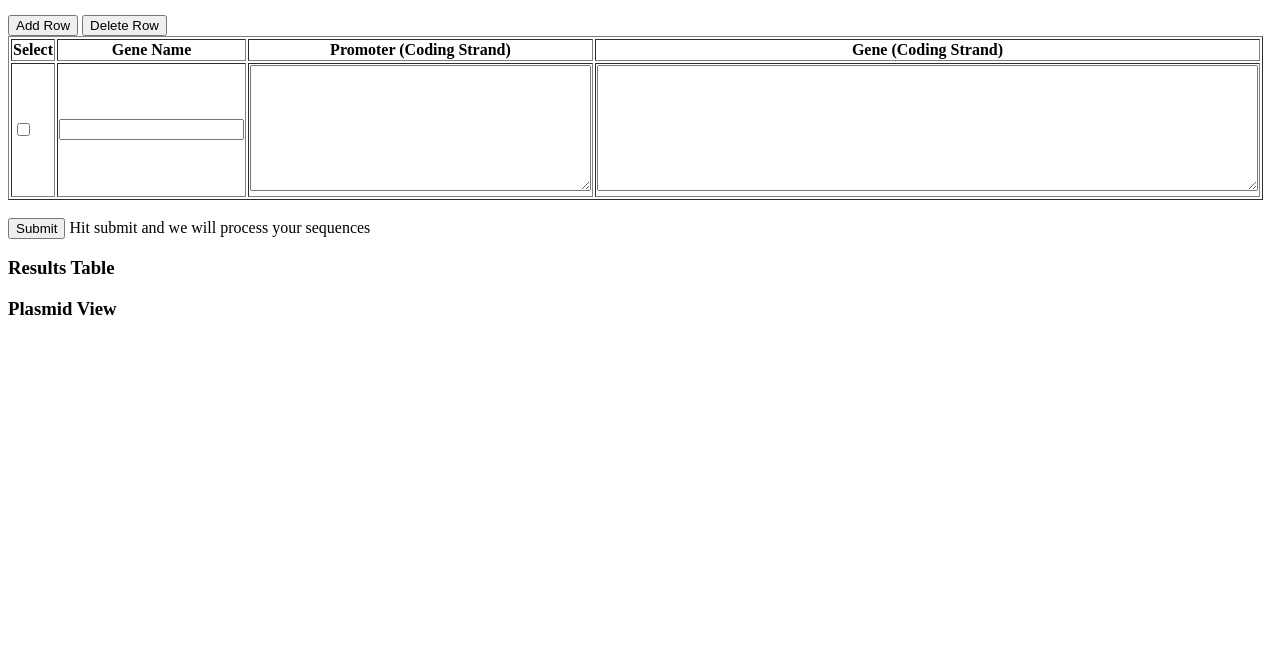
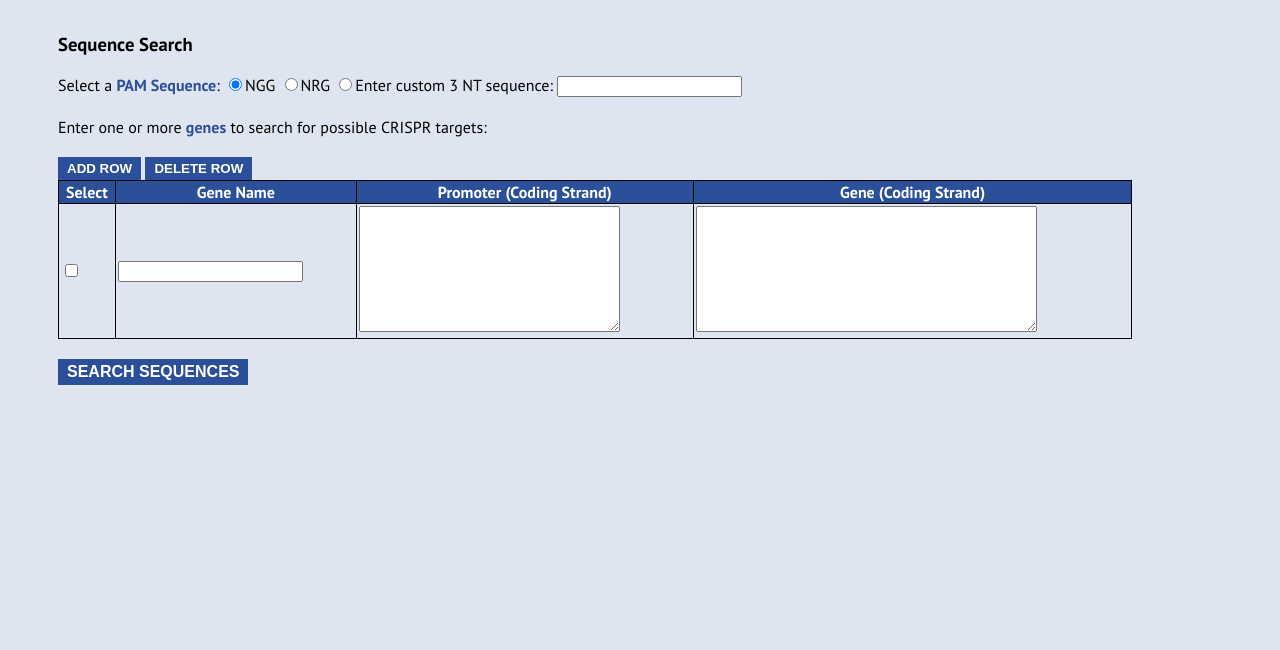
Before and after one commit to alexanian/uwaterloo-igem-2014, a plain HTML site: page crispri_tool/homepage.html in a window 1280 px wide. Shown: the part 150-800 px from the top of the page. Drawn offline with Linux system fonts and the light colour scheme.

Commit message:
Adds CSS to homepage.html, rms index.html and suggests default PAM sequences

```diff
--- a/crispri_tool/main.css
+++ b/crispri_tool/css/main.css
@@ -16,21 +16,45 @@ header h1{
 .bluetext {
   color: #2C4F99;
 }
-div#container { /* defaults */
+div#body_wrapper { /* defaults */
   font-family: 'PT Sans', sans-serif;
-  width: 600px;
-  margin-left: 100px;
+  width: 85%;
+  margin-left: 50px;
 }
-button {
+div#container {
+   max-width: 100%;
+}
+form#inputData{
+   max-width:100%;
+}
+div#pamseq {
+    display: inline;
+}
+table#inputTable {
+   width:100%;
+   border-color: black;
+   border-collapse: collapse;
+}
+#inputTable td {
+   padding: 2px;
+}
+#inputTable th {
+    color:white;
+	background-color: #2C4F99;
+}
+.button {
   color: white;
   font-weight: bold;
   text-transform: uppercase;
   background-color: #2C4F99;
   border: 3px solid #2C4F99;
 }
-button:hover {
-  background-color: #4F6FCC;
+.button:hover {
+  background-color: #191975;
   border: 3px solid #2C4F99;
+}
+#submitButton {
+    font-size: 1em;
 }
 footer {
   font-size: 12px;
--- a/crispri_tool/homepage.html
+++ b/crispri_tool/homepage.html
@@ -1,14 +1,18 @@
 <!doctype html>
-
 <html lang="en">
 <head>
 	<!-- Meta info -->
 	<meta charset="utf-8">
-	<title>Home</title>
-	<meta name="description" content="Home">
+	<title> CRISPRecise: a tool for CRISPRi target selection </title>
+	<meta name="description" content="CRISPRecise">
 
-	<!-- DataTables and jQuery -->
+	<!-- Stylesheets -->
+	<link rel="stylesheet" type="text/css" href="http://fonts.googleapis.com/css?family=Lato:400,400italic,900italic,900">
+	<link rel="stylesheet" type="text/css" href="http://fonts.googleapis.com/css?family=PT+Sans:400,700,400italic,700italic">
+	<link rel="stylesheet" type="text/css" href="css/main.css">
 	<link rel="stylesheet" type="text/css" href="css/jquery.dataTables.css">
+
+	<!-- jQuery -->
 	<script src="js/jquery.js"></script>
 	<script src="js/jquery.dataTables.js"></script>
 
@@ -18,54 +22,59 @@
 	<script src="js/late_fxns.js"></script>			<!-- Helper functions for processing the plasmid -->
 
 </head>
-
+<html lang="en">
 <body>
-<div id="header">
-	<h2>CRISPRi Design Tool</h2>
-</div>
-
+<div id="body_wrapper">
+<header>
+<h1>CRIS<span class="bluetext">PR<span class="italic">ecise</span></span></h1>
+<p id="subheader" class="italic">a tool for CRISPRi target selection</p>
+</header>
 <div id ="container">
-
 	<!-- Section I -->
-	<div id="entryHeader">
-		<h3>Input Sequences</h3>
-	</div>
-
 	<div id="inputContainer">
-		This web app may be used to locate target sites for CRISPRi<br>
+	    <div id="entryHeader">
+	        <h3>Sequence Search</h3>
+	    </div>
 		<form id="inputData" action="php/processor.php" method="post" name="main">
-			Please enter the PAM sequence:
-			<input id="pamseq" type="text" name="pamseq"><br><br>
-
-			<input type="button" value="Add Row" onclick="addRow('inputTable')" />
-			<input type="button" value="Delete Row" onclick="deleteRow('inputTable')" />
+			Select a <strong class="bluetext">PAM Sequence</strong>:
+			<div id="pamseq">
+			    <input type="radio" id="pamseq1" name="pamseq" value="NGG" class="button" checked="checked"/ ><label for="pamseq1">NGG</label>
+			    <input type="radio" id="pamseq2" name="pamseq" value="NRG" class="button"/><label for="pamseq2">NRG</label>
+			    <input type="radio" id="pamseq3" name="pamseq" value="none"><label for="pamseq3">Enter custom 3 NT sequence:&nbsp;</label><input maxlength="3" type="text" id="customPAM">
+			</div>
+			<br><br>
+			Enter one or more <strong class="bluetext">genes</strong> to search for possible CRISPR targets:
+			<br><br>
+			<input type="button" value="Add Row" onclick="addRow('inputTable')" class="button"/>
+			<input type="button" value="Delete Row" onclick="deleteRow('inputTable')" class="button"/>
 
 			<table id="inputTable" border="1">
+			    <thead>
 				<th>Select</th>
 				<th>Gene Name</th>
 				<th>Promoter (Coding Strand)</th>
 				<th>Gene (Coding Strand)</th>
-
+				</thead>
+				<tbody>
 				<tr>
 					<td><input type="checkbox" name="chk[]"/></td>
 					<td><input id="genenames" type="text" name="GENnames[]"/></td>
-					<td><textarea id="promoters" name="PROs[]" rows="8" cols="40"></textarea></td>
-					<td><textarea id="genes" name="GENs[]" rows="8" cols="80"></textarea></td>
+					<td><textarea id="promoters" name="PROs[]" rows="8" cols="30"></textarea></td>
+					<td><textarea id="genes" name="GENs[]" rows="8" cols="40"></textarea></td>
 				</tr>
+				</tbody>
 			</table><br>
-			<input type="submit" id="submitButton"  name="submitButton" value="Submit">
+			<input type="submit" id="submitButton"  name="submitButton" value="Search Sequences" class="button">
 			<!--<input type="button" id="gettable" name="gettable" value="Submit" class="btn btn-custom"/> -->
-			Hit submit and we will process your sequences
 		</form>
 	</div>
 
 
 	<!-- Section II -->
-	<div id="resultsHeader">
-		<h3>Results Table</h3>
-	</div>
-
 	<div id="resultsContainer">
+	    <div id="resultsHeader">
+		    <h3>Results Table</h3>
+	    </div>
 		<div>
 			<input type="button" id="returnInput" value="Modify Search">
 			<br><br>
@@ -98,11 +107,10 @@
 
 
 	<!-- Section III -->
-	<div id="plasmidHeader">
-		<h3>Plasmid View</h3>
-	</div>
-
 	<div id="plasmidContainer">
+	    	<div id="plasmidHeader">
+		    <h3>Plasmid View</h3>
+	    </div>
 		<div>
 			<input type="button" id="returnTable" value="Select new targets">
 			<br><br>
--- a/crispri_tool/index.html
+++ /dev/null
@@ -1,40 +0,0 @@
-<html>
-<head>
-	<html lang="en">
-	<title> CRISPRecise: a tool for CRISPRi target selection </title>
-	<link href="http://fonts.googleapis.com/css?family=Lato:400,400italic,900italic,900" rel="stylesheet" type="text/css">
-	<link href='http://fonts.googleapis.com/css?family=PT+Sans:400,700,400italic,700italic' rel='stylesheet' type='text/css'>
-	<link href="./main.css" rel='stylesheet' type='text/css'>
-</head>
-<body>
-<div id="container">
-<header>
-<h1>CRIS<span class="bluetext">PR<span class="italic">ecise</span></span></h1>
-<p id="subheader" class="italic">a tool for CRISPRi target selection</p>
-</header>
-<div id="content">
-<form method="post" action="mainprocessor.php">
-	<div id="geneselect">
-	</div>
-	<div id="strandselect">
-	</div>
-	<div id="">
-	</div>
-	Please enter the PAM sequence:<br>
-	&nbsp; 5' &nbsp; <input type="text" name="PAMin" value=""> &nbsp; 3'<br><br>
-	Now the promoter region (coding strand):<br>
-	&nbsp; 5' &nbsp; <textarea name="PROin" value="" rows="4" cols="50"></textarea> &nbsp; 3'<br><br>
-	Now the future mRNA transcript (coding strand):<br>
-	&nbsp; 5' &nbsp; <textarea name="GENin" value = "" rows="4" cols="50"></textarea> &nbsp; 3'<br><br>
-	<!--(Optional, to look for offsite effects) The genome of the target organism:<br>
-	&nbsp; 5' &nbsp; <textarea name="transcript" rows="4" cols="50"></textarea> &nbsp; 3'<br><br>
-	<input type="button" value="Click" onClick="getresults(this.form)"/> -->
-	<button type="submit" value="Submit" />Submit</button>
-</form>
-<footer>
-<p>A project of the 2014 <a href="http://igem.uwaterloo.ca/" target="_blank">University of Waterloo iGEM team</a>.</p>
-</footer>
-</div>
-</div>
-</body>
-</html>
--- a/crispri_tool/js/navigation.js
+++ b/crispri_tool/js/navigation.js
@@ -27,10 +27,16 @@ $(document).ready(function() {
 	drawArc();
 	drawCircle();
 
-
 	// What to do on submit
 	$("#inputData").submit(function(event) {
 		event.preventDefault();
+
+	    // If a custom PAM sequence has been entered, set the value of the custom
+		// radio button to the input
+        if ( $('#customPAM').val() ) {
+	       $('#pamseq3').val($('#customPAM').val().toUpperCase());
+	    }
+
 		$('#results').dataTable().fnDestroy();
 		$("#results").dataTable( {
 		    "processing" : true,
```
Also changed, not shown: 1 other file.
